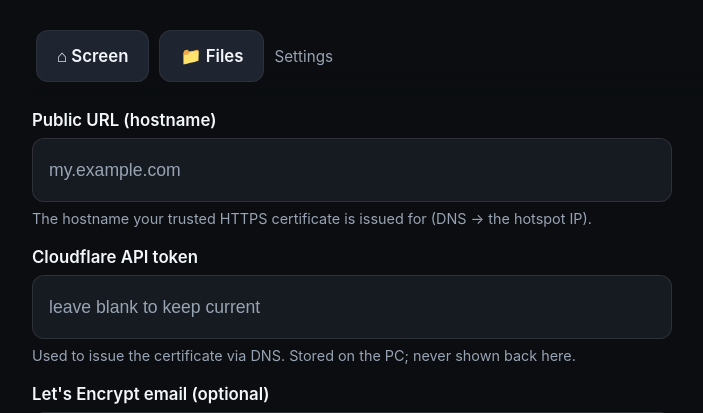
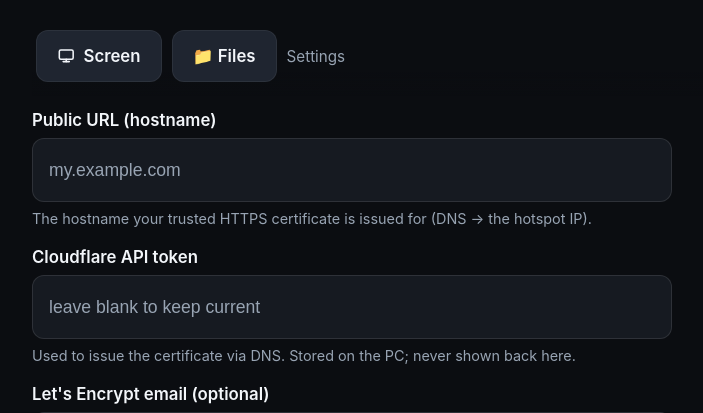
Before and after one commit to dvrtech-us/TeslaPC, a PHP site: page /config.html in a window 1280 px wide. Shown: the top 413 px of the page, without its empty margins (24-727 px from the left). Run offline with PHP 8.4, Linux system fonts and the light colour scheme.

Commit message:
Replace broken Unicode icons with inline SVG for Screen and Fit screen
Tesla browser does not render U+2302/U+26F6 glyphs; use monitor and
expand-corner SVGs with currentColor in nav and control bar buttons.

```diff
--- a/TeslaPCInterface/config.html
+++ b/TeslaPCInterface/config.html
@@ -9,7 +9,7 @@
 <body>
     <div class="page">
         <div class="topbar">
-            <a class="navbtn" href="/">&#8962; Screen</a>
+            <a class="navbtn" href="/"><svg viewBox="0 0 24 24" class="btn-ic" aria-hidden="true" focusable="false"><rect x="3" y="4" width="18" height="12" rx="2" fill="none" stroke="currentColor" stroke-width="2"/><line x1="12" y1="16" x2="12" y2="19" stroke="currentColor" stroke-width="2" stroke-linecap="round"/><line x1="8" y1="19" x2="16" y2="19" stroke="currentColor" stroke-width="2" stroke-linecap="round"/></svg>Screen</a>
             <a class="navbtn" href="/list.html">&#128193; Files</a>
             <span class="path">Settings</span>
         </div>
--- a/TeslaPCInterface/index.html
+++ b/TeslaPCInterface/index.html
@@ -43,7 +43,7 @@
         <button class="btn" onclick="window.location.assign('/config.html')">&#9881; Settings</button>
         <button type="button" id="resBtn" class="btn" title="Stream resolution" onclick="toggleResPicker(event)">1080p</button>
         <button type="button" id="codecBtn" class="btn" title="Video codec" onclick="toggleCodecPicker(event)">MJPEG</button>
-        <button class="btn" onclick="fitScreen()" title="Set the PC resolution to match this screen">&#9974; Fit screen</button>
+        <button class="btn" onclick="fitScreen()" title="Set the PC resolution to match this screen"><svg viewBox="0 0 24 24" class="btn-ic" aria-hidden="true" focusable="false"><path fill="none" stroke="currentColor" stroke-width="2" stroke-linecap="round" d="M4 9V4h5M20 9V4h-5M4 15v5h5M20 15v5h-5"/></svg>Fit screen</button>
     </div>
     <div id="resPicker" class="res-picker" hidden>
         <div class="res-picker-inner">
--- a/TeslaPCInterface/play.html
+++ b/TeslaPCInterface/play.html
@@ -33,7 +33,7 @@
             <div class="ended-actions">
                 <button class="btn primary" onclick="replay()">&#8635; Replay</button>
                 <button class="btn" onclick="window.location.assign('/list.html')">&#128193; Files</button>
-                <button class="btn" onclick="window.location.assign('/')">&#8962; Screen</button>
+                <button class="btn" onclick="window.location.assign('/')"><svg viewBox="0 0 24 24" class="btn-ic" aria-hidden="true" focusable="false"><rect x="3" y="4" width="18" height="12" rx="2" fill="none" stroke="currentColor" stroke-width="2"/><line x1="12" y1="16" x2="12" y2="19" stroke="currentColor" stroke-width="2" stroke-linecap="round"/><line x1="8" y1="19" x2="16" y2="19" stroke="currentColor" stroke-width="2" stroke-linecap="round"/></svg>Screen</button>
             </div>
         </div>
     </div>
--- a/TeslaPCInterface/style.css
+++ b/TeslaPCInterface/style.css
@@ -56,6 +56,16 @@ html, body {
     touch-action: manipulation;
 }
 .btn:active { background-color: var(--surface-press); transform: scale(.97); }
+.btn-ic {
+    width: 1.15em;
+    height: 1.15em;
+    flex-shrink: 0;
+    display: block;
+}
+.navbtn .btn-ic {
+    width: 1.1em;
+    height: 1.1em;
+}
 .btn.primary { background-color: var(--accent); border-color: transparent; }
 .btn.primary:active { background-color: var(--accent-press); }
 .btn:disabled { opacity: .5; cursor: not-allowed; }
```
Also changed, not shown: 1 other file.
